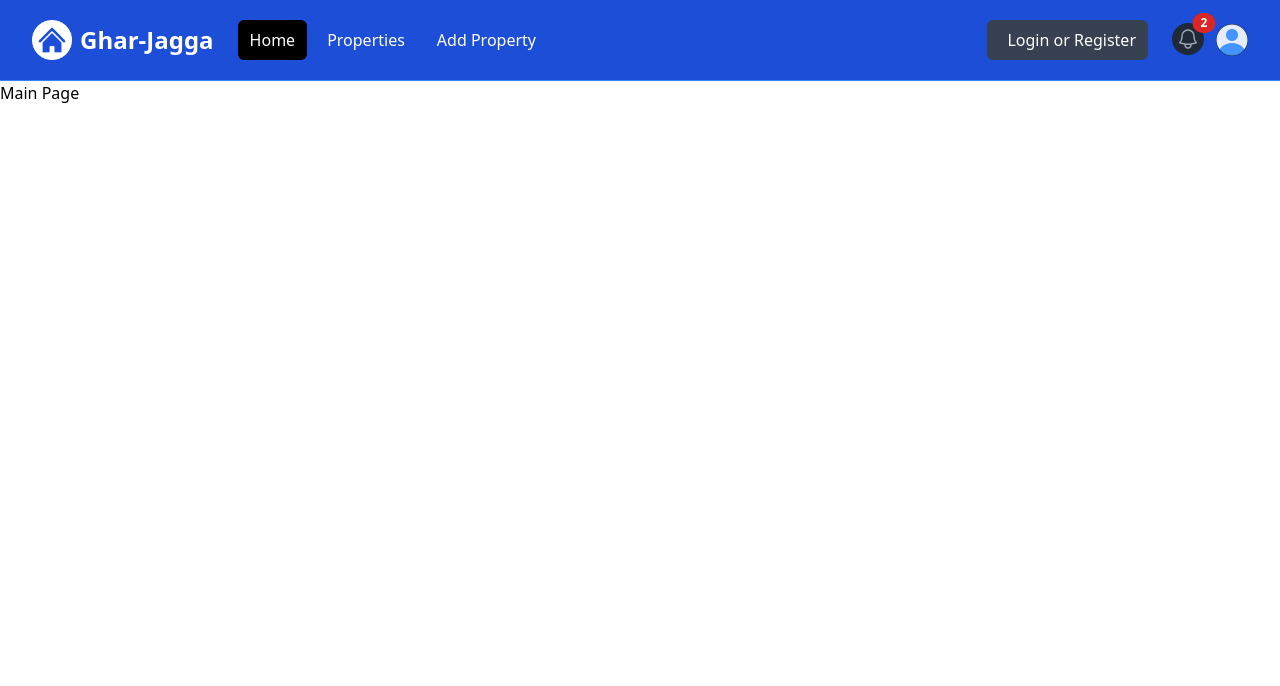
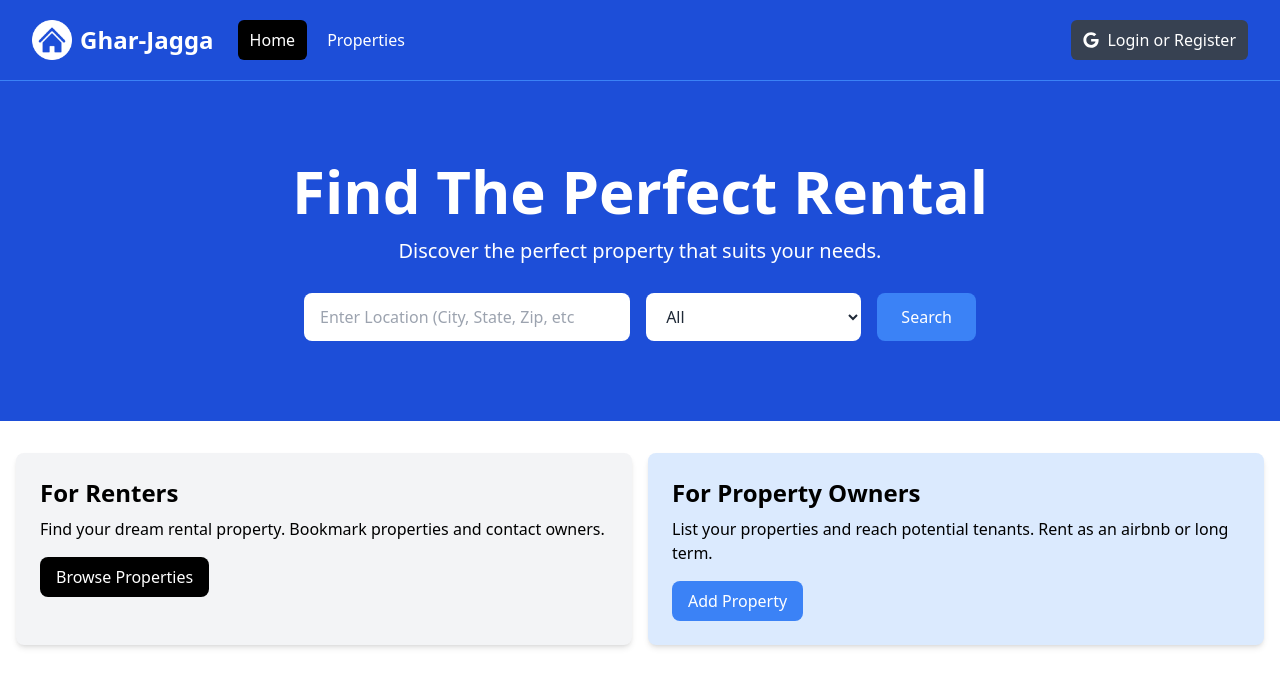
Before and after one commit to MrMarga/Ghar-Jagga.com, a Next.js app: page / in a window 1280 px wide. Shown: the top 686 px of the page. Built offline with nearby package versions, Linux system fonts and the light colour scheme.

Commit message:
Home page

```diff
--- a/app/layout.jsx
+++ b/app/layout.jsx
@@ -1,6 +1,8 @@
 import React from "react";
 import Navbar from "@/components/Navbar";
 import "@/assets/styles/global.css";
+import Hero from "@/components/Hero";
+import InfoBoxes from "@/components/InfoBoxes";
 
 export const metadata = {
   title: "Ghar-Jagga.com",
@@ -12,6 +14,8 @@ const MainLayout = ({ children }) => {
     <html lang="en">
       <body>
         <Navbar />
+        <Hero />
+        <InfoBoxes />
         <main>{children}</main>
       </body>
     </html>
--- a/app/page.jsx
+++ b/app/page.jsx
@@ -1,7 +1,7 @@
 import React from "react";
 
 const page = () => {
-  return <div>Main Page</div>;
+  return <div></div>;
 };
 
 export default page;
--- /dev/null
+++ b/components/Hero.jsx
@@ -0,0 +1,60 @@
+import React from "react";
+
+const Hero = () => {
+  return (
+    <div>
+      <section className="bg-blue-700 py-20 mb-4">
+        <div className="max-w-7xl mx-auto px-4 sm:px-6 lg:px-8 flex flex-col items-center">
+          <div className="text-center">
+            <h1 className="text-4xl font-extrabold text-white sm:text-5xl md:text-6xl">
+              Find The Perfect Rental
+            </h1>
+            <p className="my-4 text-xl text-white">
+              Discover the perfect property that suits your needs.
+            </p>
+          </div>
+          <form className="mt-3 mx-auto max-w-2xl w-full flex flex-col md:flex-row items-center">
+            <div className="w-full md:w-3/5 md:pr-2 mb-4 md:mb-0">
+              <label htmlFor="location" className="sr-only">
+                Location
+              </label>
+              <input
+                type="text"
+                id="location"
+                placeholder="Enter Location (City, State, Zip, etc"
+                className="w-full px-4 py-3 rounded-lg bg-white text-gray-800 focus:outline-none focus:ring focus:ring-blue-500"
+              />
+            </div>
+            <div className="w-full md:w-2/5 md:pl-2">
+              <label htmlFor="property-type" className="sr-only">
+                Property Type
+              </label>
+              <select
+                id="property-type"
+                className="w-full px-4 py-3 rounded-lg bg-white text-gray-800 focus:outline-none focus:ring focus:ring-blue-500"
+              >
+                <option value="All">All</option>
+                <option value="Apartment">Apartment</option>
+                <option value="Studio">Studio</option>
+                <option value="Condo">Condo</option>
+                <option value="House">House</option>
+                <option value="Cabin Or Cottage">Cabin or Cottage</option>
+                <option value="Loft">Loft</option>
+                <option value="Room">Room</option>
+                <option value="Other">Other</option>
+              </select>
+            </div>
+            <button
+              type="submit"
+              className="md:ml-4 mt-4 md:mt-0 w-full md:w-auto px-6 py-3 rounded-lg bg-blue-500 text-white hover:bg-blue-600 focus:outline-none focus:ring focus:ring-blue-500"
+            >
+              Search
+            </button>
+          </form>
+        </div>
+      </section>
+    </div>
+  );
+};
+
+export default Hero;
--- /dev/null
+++ b/components/InfoBoxes.jsx
@@ -0,0 +1,41 @@
+import Link from "next/link";
+import React from "react";
+
+const InfoBoxes = () => {
+  return (
+    <section>
+      <div className="container-xl lg:container m-auto">
+        <div className="grid grid-cols-1 md:grid-cols-2 gap-4 p-4 rounded-lg">
+          <div className="bg-gray-100 p-6 rounded-lg shadow-md">
+            <h2 className="text-2xl font-bold">For Renters</h2>
+            <p className="mt-2 mb-4">
+              Find your dream rental property. Bookmark properties and contact
+              owners.
+            </p>
+            <Link
+              href="/properties.html"
+              className="inline-block bg-black text-white rounded-lg px-4 py-2 hover:bg-gray-700"
+            >
+              Browse Properties
+            </Link>
+          </div>
+          <div className="bg-blue-100 p-6 rounded-lg shadow-md">
+            <h2 className="text-2xl font-bold">For Property Owners</h2>
+            <p className="mt-2 mb-4">
+              List your properties and reach potential tenants. Rent as an
+              airbnb or long term.
+            </p>
+            <Link
+              href="/add-property.html"
+              className="inline-block bg-blue-500 text-white rounded-lg px-4 py-2 hover:bg-blue-600"
+            >
+              Add Property
+            </Link>
+          </div>
+        </div>
+      </div>
+    </section>
+  );
+};
+
+export default InfoBoxes;
--- a/components/Navbar.jsx
+++ b/components/Navbar.jsx
@@ -1,8 +1,19 @@
+"use client";
 import Image from "next/image";
+import Link from "next/link";
+import { FaGoogle } from "react-icons/fa";
 import logo from "@/assets/images/logo-white.png";
 import profileDefault from "@/assets/images/profile.png";
+import React, { useState } from "react";
+import { usePathname } from "next/navigation";
 
 const Navbar = () => {
+  const [isMobileMenuOpen, setIsMobileMenuOpen] = useState(false);
+  const [isProfileClicked, setIsProfileClicked] = useState(false);
+  const [isLoggedIn, setIsLoggedIn] = useState(false);
+
+  const pathname = usePathname();
+
   return (
     <nav className="bg-blue-700 border-b border-blue-500">
       <div className="mx-auto max-w-7xl px-2 sm:px-6 lg:px-8">
@@ -15,6 +26,7 @@ const Navbar = () => {
               className="relative inline-flex items-center justify-center rounded-md p-2 text-gray-400 hover:bg-gray-700 hover:text-white focus:outline-none focus:ring-2 focus:ring-inset focus:ring-white"
               aria-controls="mobile-menu"
               aria-expanded="false"
+              onClick={() => setIsMobileMenuOpen((prev) => !prev)}
             >
               <span className="absolute -inset-0.5"></span>
               <span className="sr-only">Open main menu</span>
@@ -37,51 +49,64 @@ const Navbar = () => {
 
           <div className="flex flex-1 items-center justify-center md:items-stretch md:justify-start">
             {/* <!-- Logo --> */}
-            <a className="flex flex-shrink-0 items-center" href="/index.html">
+            <Link className="flex flex-shrink-0 items-center" href="/">
               <Image className="h-10 w-auto" src={logo} alt="Ghar-Jagga" />
 
               <span className="hidden md:block text-white text-2xl font-bold ml-2">
                 Ghar-Jagga
               </span>
-            </a>
+            </Link>
             {/* <!-- Desktop Menu Hidden below md screens --> */}
             <div className="hidden md:ml-6 md:block">
               <div className="flex space-x-2">
-                <a
-                  href="/index.html"
-                  className="text-white bg-black hover:bg-gray-900 hover:text-white rounded-md px-3 py-2"
+                <Link
+                  href="/"
+                  className={` ${
+                    pathname === "/" ? "bg-black" : ""
+                  } text-white hover:bg-gray-900 hover:text-white rounded-md px-3 py-2 `}
                 >
                   Home
-                </a>
-                <a
-                  href="/properties.html"
-                  className="text-white hover:bg-gray-900 hover:text-white rounded-md px-3 py-2"
+                </Link>
+                <Link
+                  href="/ghar-jagga"
+                  className={` ${
+                    pathname === "/ghar-jagga" ? "bg-black" : ""
+                  } text-white hover:bg-gray-900 hover:text-white rounded-md px-3 py-2 `}
                 >
                   Properties
-                </a>
-                <a
-                  href="/add-property.html"
-                  className="text-white hover:bg-gray-900 hover:text-white rounded-md px-3 py-2"
+                </Link>
+
+                {isLoggedIn && (
+                  <Link
+                    href="/ghar-jagga/add"
+                    className={` ${
+                      pathname === "/ghar-jagga/add" ? "bg-black" : ""
+                    } text-white hover:bg-gray-900 hover:text-white rounded-md px-3 py-2 `}
                   >
                     Add Property
-                </a>
+                  </Link>
+                )}
               </div>
             </div>
           </div>
 
           {/* <!-- Right Side Menu (Logged Out) --> */}
+          {!isLoggedIn && (
             <div className="hidden md:block md:ml-6">
               <div className="flex items-center">
                 <button className="flex items-center text-white bg-gray-700 hover:bg-gray-900 hover:text-white rounded-md px-3 py-2">
-                <i className="fa-brands fa-google text-white mr-2"></i>
+                  <FaGoogle className="text-white mr-2" />
                   <span>Login or Register</span>
                 </button>
               </div>
             </div>
+          )}
+
           {/*
           <!-- Right Side Menu (Logged In) --> */}
+          {isLoggedIn && (
             <div className="absolute inset-y-0 right-0 flex items-center pr-2 md:static md:inset-auto md:ml-6 md:pr-0">
-            <a href="messages.html" className="relative group">
+              <Link href="messages" className="relative group">
                 <button
                   type="button"
                   className="relative rounded-full bg-gray-800 p-1 text-gray-400 hover:text-white focus:outline-none focus:ring-2 focus:ring-white focus:ring-offset-2 focus:ring-offset-gray-800"
@@ -107,11 +132,12 @@ const Navbar = () => {
                   2
                   {/* <!-- Replace with the actual number of notifications --> */}
                 </span>
-            </a>
+              </Link>
               {/* <!-- Profile dropdown button --> */}
               <div className="relative ml-3">
                 <div>
                   <button
+                    onClick={() => setIsProfileClicked((prev) => !prev)}
                     type="button"
                     className="relative flex rounded-full bg-gray-800 text-sm focus:outline-none focus:ring-2 focus:ring-white focus:ring-offset-2 focus:ring-offset-gray-800"
                     id="user-menu-button"
@@ -129,74 +155,88 @@ const Navbar = () => {
                 </div>
 
                 {/* <!-- Profile dropdown --> */}
+                {isProfileClicked && (
                   <div
                     id="user-menu"
-                className="hidden absolute right-0 z-10 mt-2 w-48 origin-top-right rounded-md bg-white py-1 shadow-lg ring-1 ring-black ring-opacity-5 focus:outline-none"
+                    className="absolute right-0 z-10 mt-2 w-48 origin-top-right rounded-md bg-white py-1 shadow-lg ring-1 ring-black ring-opacity-5 focus:outline-none"
                     role="menu"
                     aria-orientation="vertical"
                     aria-labelledby="user-menu-button"
                     tabIndex="-1"
                   >
-                <a
-                  href="/profile.html"
+                    <Link
+                      href="/profile"
                       className="block px-4 py-2 text-sm text-gray-700"
                       role="menuitem"
                       tabIndex="-1"
                       id="user-menu-item-0"
                     >
                       Your Profile
-                </a>
-                <a
-                  href="saved-properties.html"
+                    </Link>
+                    <Link
+                      href="/ghar-jagga/saved"
                       className="block px-4 py-2 text-sm text-gray-700"
                       role="menuitem"
                       tabIndex="-1"
                       id="user-menu-item-2"
                     >
                       Saved Properties
-                </a>
-                <a
-                  href="#"
+                    </Link>
+                    <button
                       className="block px-4 py-2 text-sm text-gray-700"
                       role="menuitem"
                       tabIndex="-1"
                       id="user-menu-item-2"
                     >
                       Sign Out
-                </a>
+                    </button>
+                  </div>
+                )}
               </div>
             </div>
-          </div>
+          )}
         </div>
       </div>
 
       {/* <!-- Mobile menu, show/hide based on menu state. --> */}
-      <div className="hidden" id="mobile-menu">
+      {isMobileMenuOpen && (
+        <div id="mobile-menu">
           <div className="space-y-1 px-2 pb-3 pt-2">
-          <a
-            href="/index.html"
-            className="bg-gray-900 text-white block rounded-md px-3 py-2 text-base font-medium"
+            <Link
+              href="/"
+              className={` ${
+                pathname === "/" ? "bg-black" : ""
+              } text-white hover:bg-gray-900 hover:text-white rounded-md px-3 py-2 `}
             >
               Home
-          </a>
-          <a
-            href="/properties.html"
-            className="text-gray-300 hover:bg-gray-700 hover:text-white block rounded-md px-3 py-2 text-base font-medium"
+            </Link>
+            <Link
+              href="/ghar-jagga"
+              className={` ${
+                pathname === "/ghar-jagga" ? "bg-black" : ""
+              } text-white hover:bg-gray-900 hover:text-white rounded-md px-3 py-2 `}
             >
               Properties
-          </a>
-          <a
-            href="/add-property.html"
-            className="text-gray-300 hover:bg-gray-700 hover:text-white block rounded-md px-3 py-2 text-base font-medium"
+            </Link>
+            {isLoggedIn && (
+              <Link
+                href="/ghar-jagga/add"
+                className={` ${
+                  pathname === "/ghar-jagga/add" ? "bg-black" : ""
+                } text-white hover:bg-gray-900 hover:text-white rounded-md px-3 py-2 `}
               >
                 Add Property
-          </a>
+              </Link>
+            )}
+            {!isLoggedIn && (
               <button className="flex items-center text-white bg-gray-700 hover:bg-gray-900 hover:text-white rounded-md px-3 py-2 my-4">
-            <i className="fa-brands fa-google mr-2"></i>
+                <FaGoogle className="text-white mr-2" />
                 <span>Login or Register</span>
               </button>
+            )}
           </div>
         </div>
+      )}
     </nav>
   );
 };
--- a/package.json
+++ b/package.json
@@ -9,9 +9,10 @@
     "lint": "next lint"
   },
   "dependencies": {
+    "next": "14.1.3",
     "react": "^18",
     "react-dom": "^18",
-    "next": "14.1.3"
+    "react-icons": "^5.0.1"
   },
   "devDependencies": {
     "autoprefixer": "^10.0.1",
```
Also changed, not shown: 1 other file (tests, documents, lock files or other folders). Lines whose indentation alone changed are shown as unchanged.
